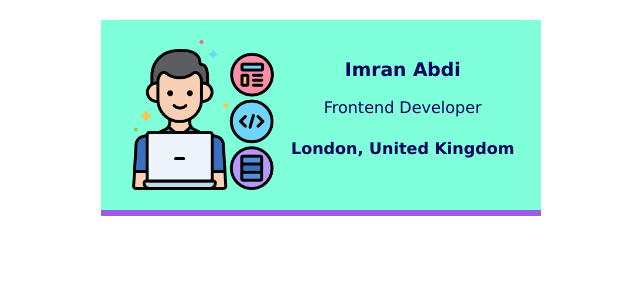
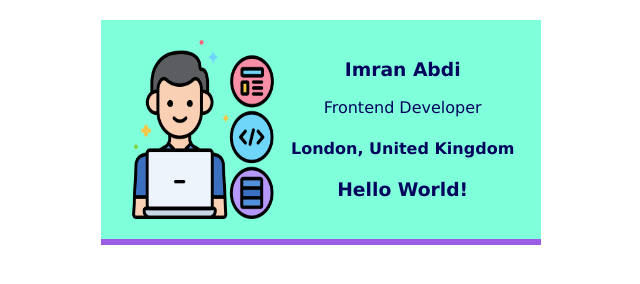
Before and after one commit to Imranabdi7/Business-card, a website: page index.html in a window 1280 px wide. Shown: the whole page, without its empty margins (319-959 px from the left). Drawn offline with Linux system fonts and the light colour scheme; files that its build step writes are made by us from their sources.

Commit message:
New section updated

```diff
--- a/index.html
+++ b/index.html
@@ -4,11 +4,12 @@
   </head>
   <body>
     <div class="card">
-            <img class="avatar" src="./images/developer.png">
-            <div >
+      <img class="avatar" src="./images/developer.png" />
+      <div>
         <h3>Imran Abdi</h3>
         <p>Frontend Developer</p>
         <h4>London, United Kingdom</h4>
+        <h3>Hello World!</h3>
       </div>
     </div>
   </body>
```
Lines whose indentation alone changed are shown as unchanged.
